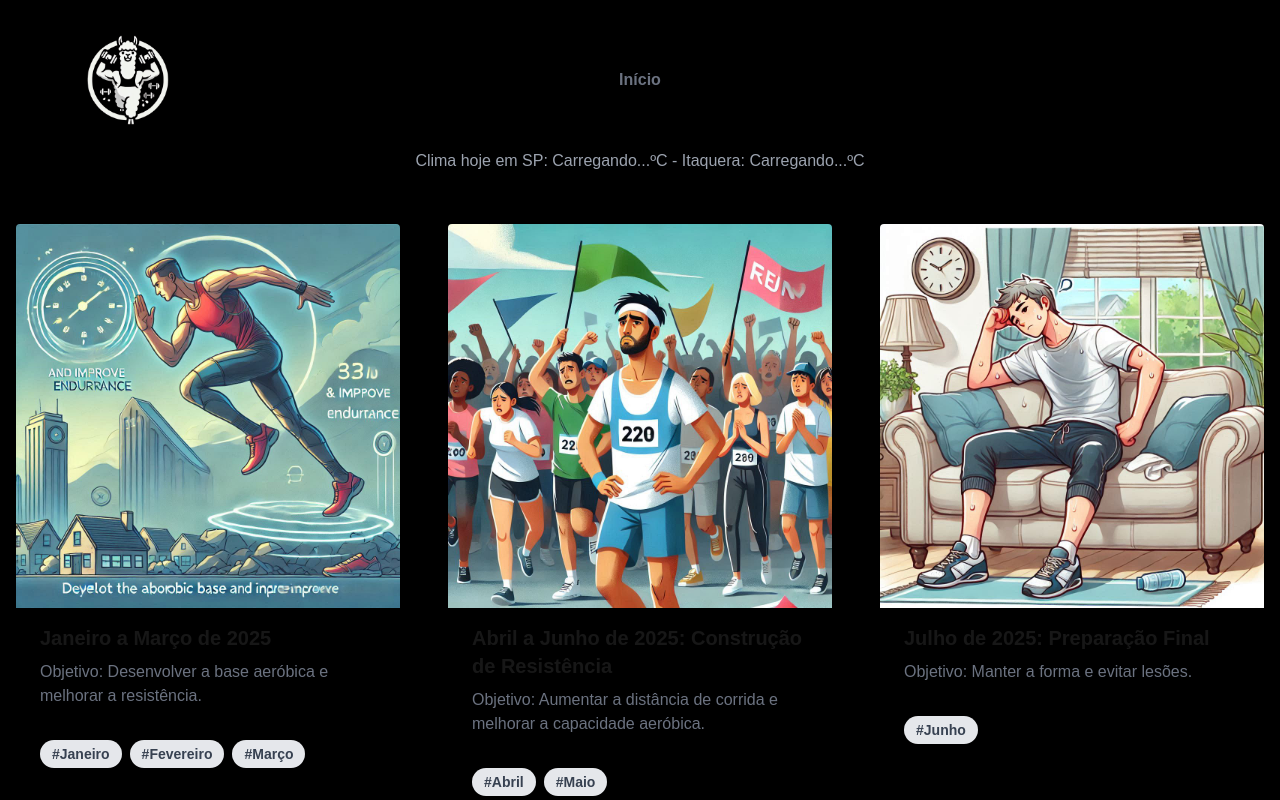
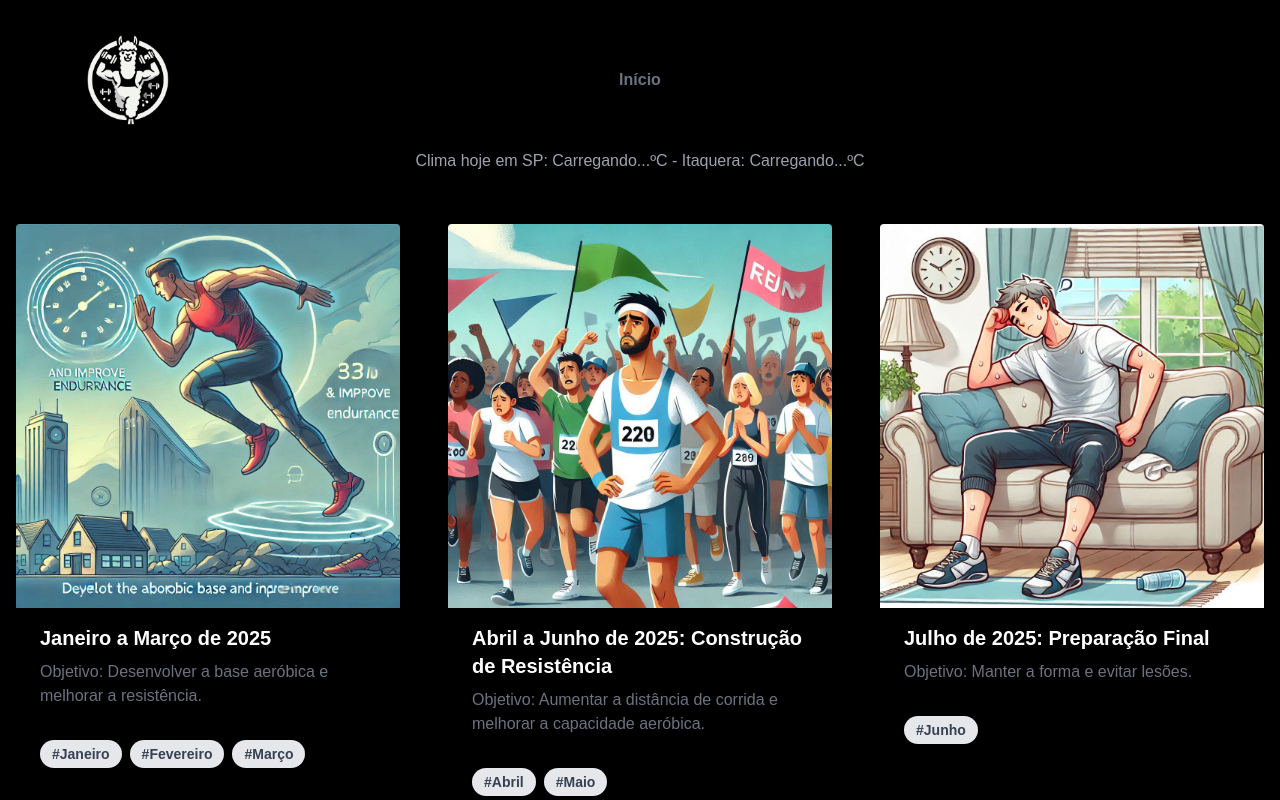
Before and after one commit to MattStela/maratona_projeto, a Next.js app: page / in a window 1280 px wide. Shown: the top 800 px of the page. Built offline with nearby package versions, Linux system fonts and the light colour scheme; no server answers.

Commit message:
foram mudadas as cores dos textos de título dos cards e conteúdos

```diff
--- a/src/components/card.js
+++ b/src/components/card.js
@@ -16,7 +16,7 @@ const Card = ({ title, description, imageUrl, tags = [], link }) => {
           style={{ objectFit: "cover", width: "100%", height: "auto" }} // Garantindo a responsividade
         />
         <div className="px-6 py-4">
-          <div className="font-bold text-xl mb-2">{title}</div>
+          <div className="font-bold text-xl mb-2 text-white">{title}</div>
           <p className="text-gray-500 text-base">{description}</p> {/* Atualizado para text-gray-500 */}
         </div>
         <div className="px-6 pt-4 pb-2">
--- a/src/components/content.js
+++ b/src/components/content.js
@@ -20,7 +20,7 @@ const Content = ({ title, content }) => {
   return (
     <div className="max-w-sm rounded overflow-hidden shadow-lg m-4">
       <div className="px-6 py-4 flex flex-col items-center justify-center text-center">
-        <p className="font-bold text-base mb-2">{title}</p>
+        <p className="font-bold text-base mb-2 text-white">{title}</p>
         <p className="text-base">{formattedContent}</p>
       </div>
     </div>
```
